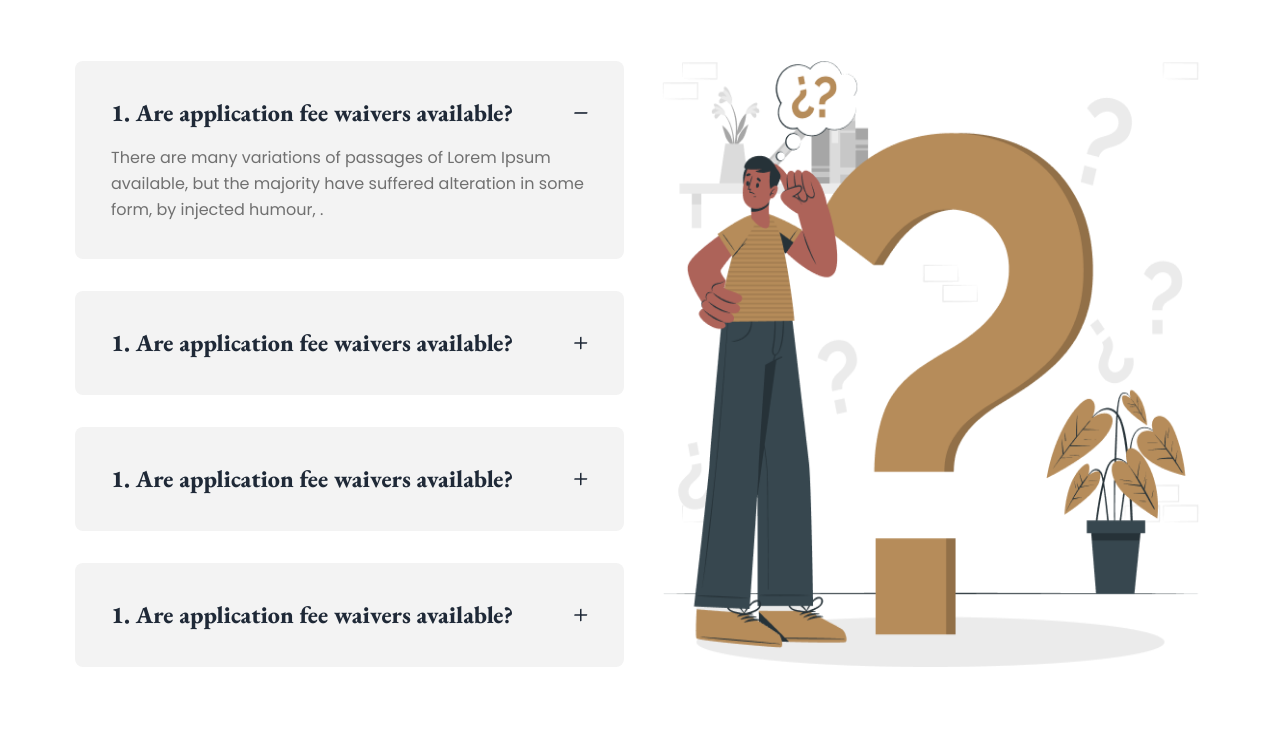
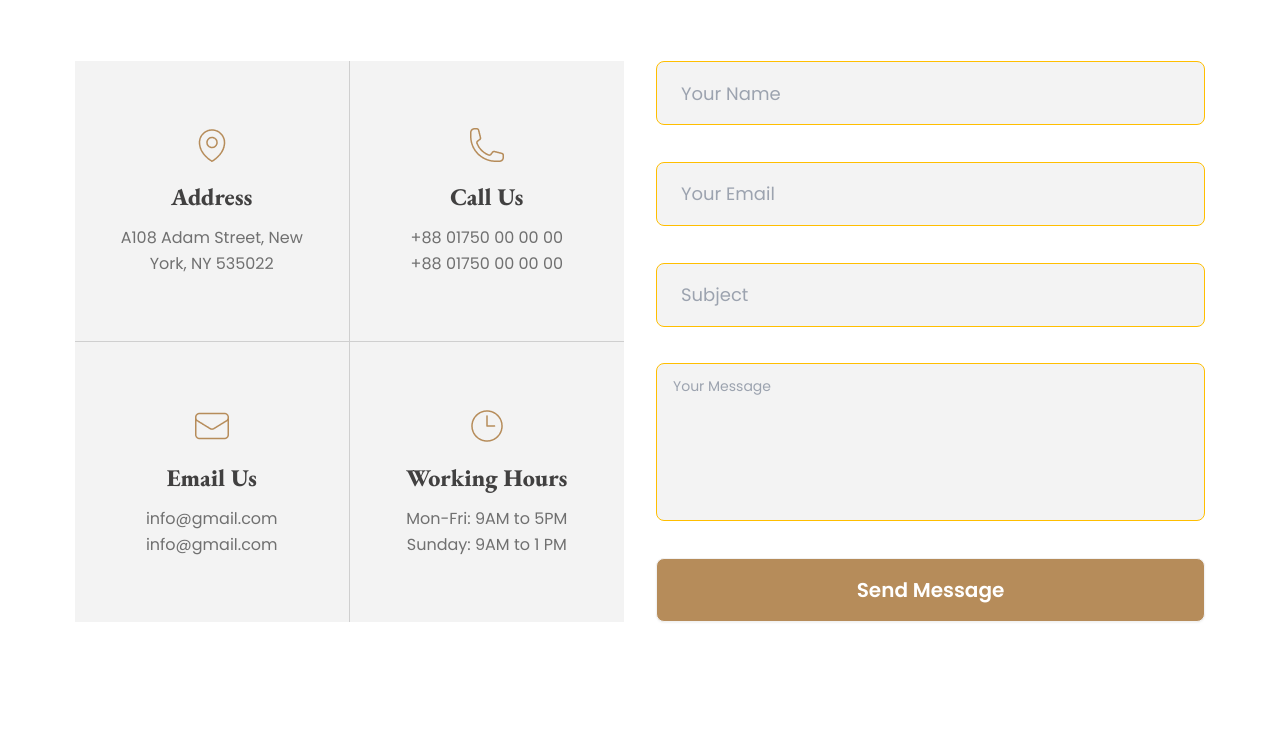
Before and after one commit to omor777/legal-solution, a plain HTML site: page index.html in a window 1280 px wide. Shown: the part 427-1174 px from the top of the page. After the commit the page ends 1129 px from the top, so only its background shows below. Drawn offline with nearby package versions, Linux system fonts and the light colour scheme.

Commit message:
contact section completed

```diff
--- a/index.html
+++ b/index.html
@@ -567,7 +567,7 @@
       </section>
 
       <!-- ! Faq section -->
-      <section class="container px-6 lg:px-0 mt-24 lg:mt-32 mb-20">
+      <section class="container px-6 lg:px-0 mt-24 lg:mt-32 mb-20 hidden">
         <div>
           <h3 class="section-title mb-2">Frequently Asked Any Questions</h3>
           <p
@@ -647,6 +647,119 @@
           </div>
         </div>
       </section>
+
+      <!-- ! contact section -->
+      <section class="container px-6 lg:px-0 mt-24 lg:mt-32 mb-20">
+        <div>
+          <h3 class="section-title mb-2">Contact With Us</h3>
+          <p
+            class="mb-16 w-2/3 mx-auto text-center text-dark-3 leading-26 text-sm sm:text-base"
+          >
+            There are many variations of passages of Lorem Ipsum available, but
+            the majority have suffered alteration in some form, by injected
+            humour.
+          </p>
+
+          <!--! grid  -->
+          <div class="grid grid-cols-1 lg:grid-cols-2 gap-8">
+            <!-- ! firs item -->
+            <div class="grid grid-cols-1 sm:grid-cols-2">
+              <div
+                class="border-r border-b bg-dark-7 py-16 border-dark-5 flex flex-col items-center justify-center"
+              >
+                <figure>
+                  <img src="./images/location.png" alt="" />
+                </figure>
+                <div class="space-y-3 mt-4">
+                  <h2 class="text-center text-dark-2 font-extrabold text-2xl">
+                    Address
+                  </h2>
+                  <p class="text-dark-3 leading-26 w-2/3 text-center mx-auto">
+                    A108 Adam Street, New York, NY 535022
+                  </p>
+                </div>
+              </div>
+
+              <div
+                class="border-b bg-dark-7 py-16 border-dark-5 flex flex-col items-center justify-center"
+              >
+                <figure>
+                  <img src="./images/call.png" alt="" />
+                </figure>
+                <div class="space-y-3 mt-4">
+                  <h2 class="text-center text-dark-2 font-extrabold text-2xl">
+                    Call Us
+                  </h2>
+                  <p class="text-dark-3 leading-26 text-center mx-auto">
+                    <span> +88 01750 00 00 00</span> <br />
+                    <span> +88 01750 00 00 00</span>
+                  </p>
+                </div>
+              </div>
+
+              <div
+                class="border-r bg-dark-7 py-16 border-dark-5 flex flex-col items-center justify-center"
+              >
+                <figure>
+                  <img src="./images/email.png" alt="" />
+                </figure>
+                <div class="space-y-3 mt-4">
+                  <h2 class="text-center text-dark-2 font-extrabold text-2xl">
+                    Email Us
+                  </h2>
+                  <p class="text-dark-3 leading-26 text-center mx-auto">
+                    <span>info@gmail.com </span> <br />
+                    <span>info@gmail.com</span>
+                  </p>
+                </div>
+              </div>
+
+              <div
+                class="bg-dark-7 py-16 border-t sm:border-t-0 border-dark-5 flex flex-col items-center justify-center"
+              >
+                <figure>
+                  <img src="./images/time.png" alt="" />
+                </figure>
+                <div class="space-y-3 mt-4">
+                  <h2 class="text-center text-dark-2 font-extrabold text-2xl">
+                    Working Hours
+                  </h2>
+                  <p class="text-dark-3 leading-26 text-center mx-auto">
+                    <time>Mon-Fri: 9AM to 5PM </time> <br />
+                    <time>Sunday: 9AM to 1 PM</time>
+                  </p>
+                </div>
+              </div>
+            </div>
+
+            <!-- ! second item -->
+            <form class="flex flex-col gap-7 justify-between">
+              <input
+                type="text"
+                placeholder="Your Name"
+                class="input input-bordered input-lg input-warning w-full bg-dark-7"
+              />
+              <input
+                type="text"
+                placeholder="Your Email"
+                class="input input-bordered input-lg input-warning w-full bg-dark-7"
+              />
+              <input
+                type="text"
+                placeholder="Subject"
+                class="input input-bordered input-lg input-warning w-full bg-dark-7"
+              />
+              <textarea
+                rows="5"
+                class="textarea textarea-warning w-full resize-none bg-dark-7"
+                placeholder="Your Message"
+              ></textarea>
+
+              <button class="btn bg-gold text-white text-xl font-semibold btn-lg hover:bg-gold">Send Message</button>
+            </form>
+          </div>
+        </div>
+      </section>
     </main>
   </body>
 </html>
```
